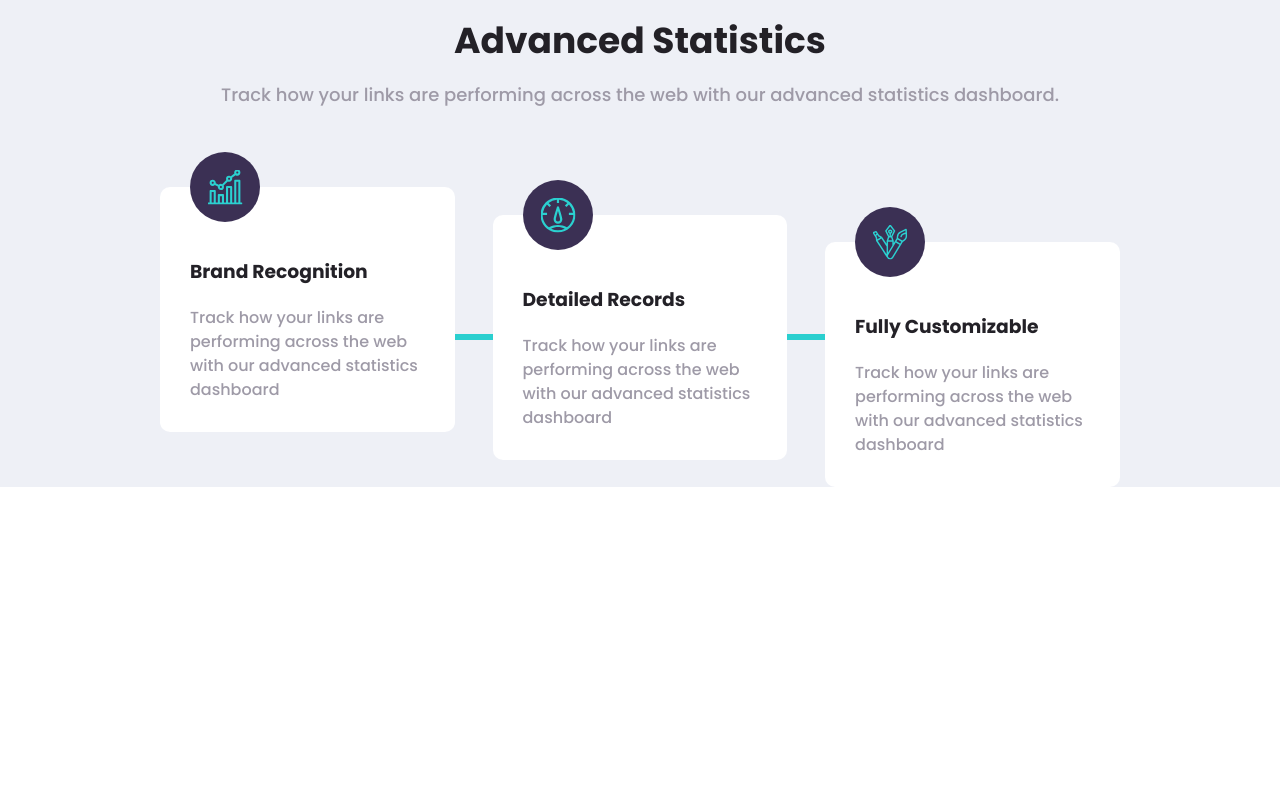
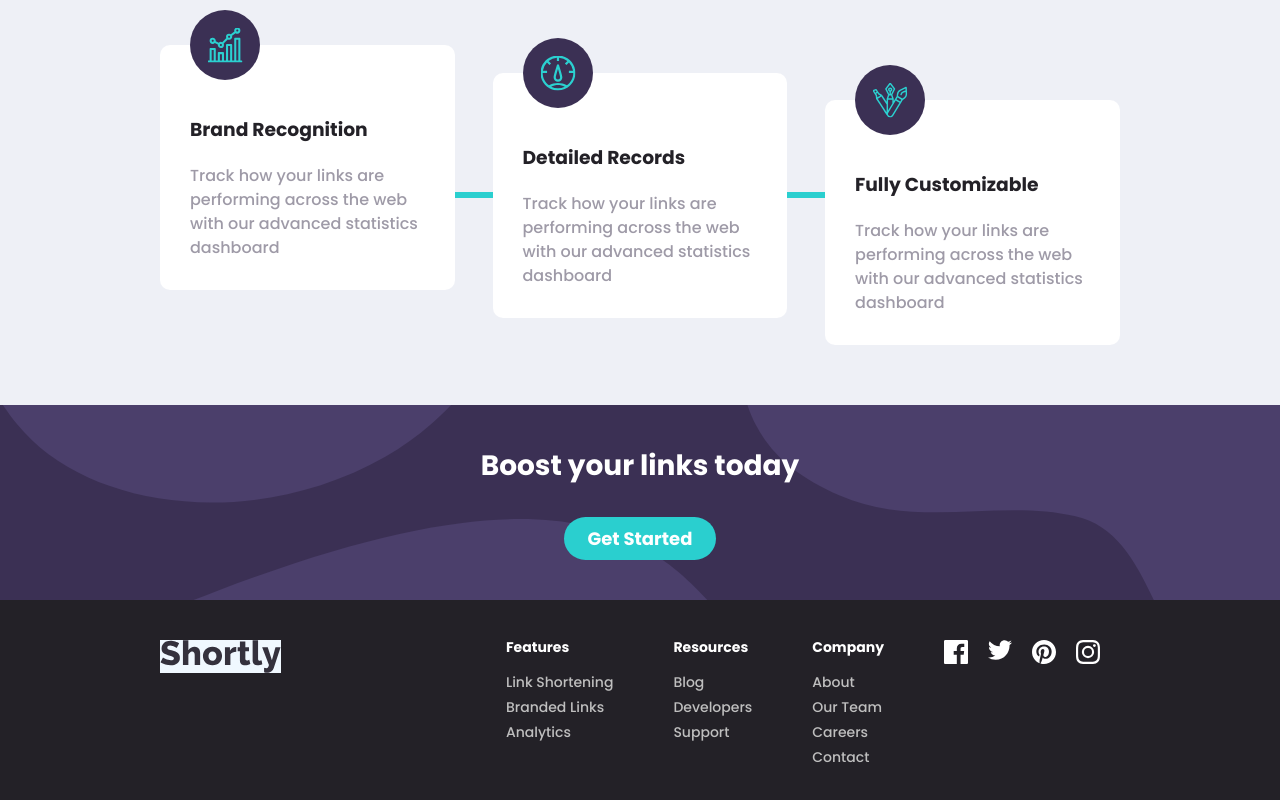
Before and after one commit to Vieira14N/url-shortening-page, a React (Create React App) app: page / in a window 1280 px wide. Shown: the part 1100-1900 px from the top of the page. Before the commit the page ends 1587 px from the top, so only its background shows below. Built offline with nearby package versions, Linux system fonts and the light colour scheme.

Commit message:
feat: CTA e Footer sections criadas e estilizadas

```diff
--- a/src/App.js
+++ b/src/App.js
@@ -4,6 +4,8 @@ import Header from './components/Header'
 import Cover from './components/Cover'
 import Shorten from './components/Shorten'
 import Statistics from './components/Statistics';
+import CTA from './components/CTA';
+import Footer from './components/Footer'
 
 function App() {
   return (
@@ -12,6 +14,8 @@ function App() {
       <Cover/>
       <Shorten/>
       <Statistics/>
+      <CTA/>
+      <Footer/>
     </>
   );
 }
--- /dev/null
+++ b/src/components/CTA.js
@@ -0,0 +1,11 @@
+import React from 'react'
+import '../styles/CTA.css'
+
+export default function CTA() {
+  return (
+    <section className='cta-section'>
+        <h2>Boost your links today</h2>
+        <button>Get Started</button>
+    </section>
+  )
+}
--- /dev/null
+++ b/src/components/Footer.js
@@ -0,0 +1,42 @@
+import React from 'react'
+import '../styles/footer.css'
+import logo from '../images/logo.svg'
+import facebook from '../images/icon-facebook.svg'
+import twitter from '../images/icon-twitter.svg'
+import pinterest from '../images/icon-pinterest.svg'
+import instagram from '../images/icon-instagram.svg'
+
+export default function Footer() {
+    return (
+        <footer>
+            <div className='footer-container'>
+                <img className='logo' src={logo} alt='logo'></img>
+                <div className='footer-info'>
+                    <ul>
+                        <li> <h3>Features</h3> </li>
+                        <li> <a href='#'> Link Shortening </a> </li>
+                        <li> <a href='#'> Branded Links </a> </li>
+                        <li> <a href='#'> Analytics </a> </li>
+                    </ul>
+                    <ul>
+                        <li> <h3>Resources</h3> </li>
+                        <li> <a href='#'> Blog </a> </li>
+                        <li> <a href='#'> Developers </a> </li>
+                        <li> <a href='#'> Support </a> </li>
+                    </ul>
+                    <ul>
+                        <li> <h3>Company</h3> </li>
+                        <li> <a href='#'> About </a> </li>
+                        <li> <a href='#'> Our Team </a> </li>
+                        <li> <a href='#'> Careers </a> </li>
+                        <li> <a href='#'> Contact </a> </li>
+                    </ul>
+                    <img src={facebook} alt='facebook' ></img>
+                    <img src={twitter} alt='twitter' ></img>
+                    <img src={pinterest} alt='pinterest' ></img>
+                    <img src={instagram} alt='instagram' ></img>
+                </div>
+            </div>
+        </footer>
+    )
+}
--- /dev/null
+++ b/src/styles/CTA.css
@@ -0,0 +1,16 @@
+.cta-section {
+    width: 100%;
+    height: fit-content;
+    background-color: hsl(257, 27%, 26%);
+    background-image: url(../images/bg-boost-desktop.svg);
+    background-repeat: no-repeat;
+    background-position: center;
+    background-size: cover;
+    text-align: center;
+    padding: 40px;
+    color: white;
+}
+
+.cta-section h2{
+    font-size: 28px;
+}
--- a/src/styles/Cover.css
+++ b/src/styles/Cover.css
@@ -3,7 +3,6 @@
     background-repeat: no-repeat;
     background-size:contain;
     background-position: right;
-    padding: 10px 0;
     margin-bottom: 150px;
 }
 
@@ -19,7 +18,7 @@ section h1{
     font-size: 72px;
     line-height: 82px;
     letter-spacing: -2px;
-    max-width: 500px;
+    max-width: 550px;
 }
 
 section p {
--- /dev/null
+++ b/src/styles/footer.css
@@ -0,0 +1,59 @@
+footer {
+    background-color: hsl(260, 8%, 14%);
+}
+
+.footer-container {
+    width: 75%;
+    height: fit-content;
+    margin: 0 auto;
+    padding: 40px 0;
+    display: flex;
+    flex-direction: row;
+    justify-content: space-between;
+    align-items: center;
+}
+
+.footer-container .logo {
+    align-self: flex-start;
+    fill: white;
+    background-color: aliceblue;
+}
+
+.footer-info {
+    display: flex;
+    flex-direction: row;
+    align-items: center;
+}
+
+.footer-info h3 {
+    margin: 0;
+    padding: 0;
+    font-size: 14px;
+    line-height: 14px;
+    color: white;
+    margin-bottom: 15px;
+}
+
+.footer-info a {
+    text-decoration: none;
+    font-size: 14px;
+    color: hsl(0, 0%, 75%);
+}
+
+.footer-info a:hover{
+    color: hsl(180, 66%, 49%);
+}
+
+.footer-info ul {
+    align-self: flex-start;
+    margin-right: 60px;
+}
+
+.footer-info ul li {
+    list-style: none;
+}
+
+.footer-info img {
+    align-self: flex-start;
+    margin-right: 20px;
+}
--- a/src/styles/statistics.css
+++ b/src/styles/statistics.css
@@ -1,6 +1,6 @@
 .statistics-section{
     background-color: hsl(225, 33%, 95%);
-    padding-top: 60px;
+    padding: 60px 0;
     display: flex;
     justify-content: center;
     align-items: center;
```
